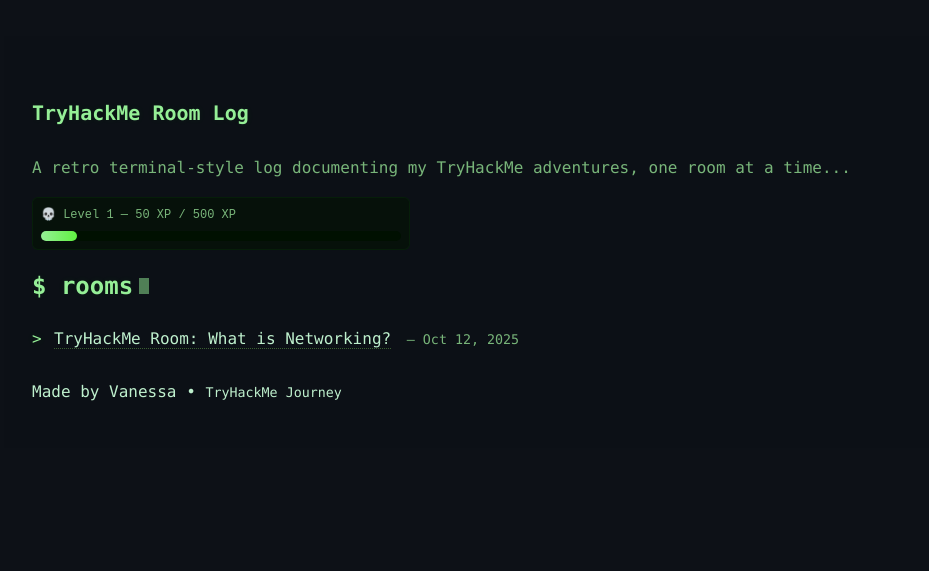
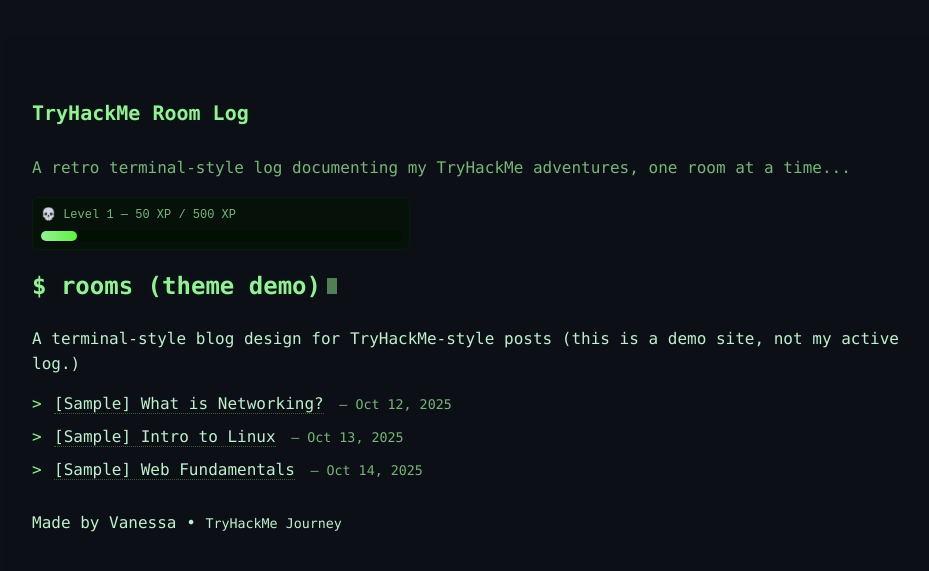
Before and after one commit to vanessa-ayer/tryhackme-log, a Jekyll site: the page built from index.md, in a window 1280 px wide. Shown: the top 571 px of the page, without its empty margins (32-961 px from the left). Built offline with Jekyll 4.4.1, drawn with Linux system fonts in a browser that asks for light colours.

Commit message:
project update: convert to theme demo (design_mode), move real posts to drafts, update homepage + copy

```diff
--- a/_config.yml
+++ b/_config.yml
@@ -2,6 +2,7 @@ title: 'TryHackMe Room Log'
 description: 'A retro terminal-style log documenting my TryHackMe adventures, one room at a time...'
 # theme: jekyll-theme-hacker
 markdown: kramdown
+design_mode: true
 baseurl: '/tryhackme-log' # because this is a project site
 url: 'https://vanessa-ayer.github.io'
 show_excerpts: false
--- a/index.md
+++ b/index.md
@@ -1,17 +1,18 @@
 ---
 layout: default
-title: 'Rooms'
+title: 'Theme Demo'
 ---
 
-<h2 class="type-header" data-text="$ rooms">
+<h2 class="type-header" data-text="$ rooms (theme demo)">
   <span class="type-target"></span><span class="cursor"></span>
 </h2>
 
+<p class="tagline">
+  A terminal-style blog design for TryHackMe-style posts (this is a demo site, not my active log.)
+</p>
+
 <ul class="post-list">
-  {% for post in site.posts %}
-    <li>
-      <a href="{{ post.url | relative_url }}">{{ post.title }}</a>
-      <small> — {{ post.date | date: "%b %d, %Y" }}</small>
-    </li>
-  {% endfor %}
+  <li><a href="#">[Sample] What is Networking?</a> <small> — Oct 12, 2025</small></li>
+  <li><a href="#">[Sample] Intro to Linux</a> <small> — Oct 13, 2025</small></li>
+  <li><a href="#">[Sample] Web Fundamentals</a> <small> — Oct 14, 2025</small></li>
 </ul>
```
Also changed, not shown: _layouts/post.html (+9 -6 lines), _drafts/what-is-networking.md (renamed from _posts/2025-10-12-what-is-networking.md).
